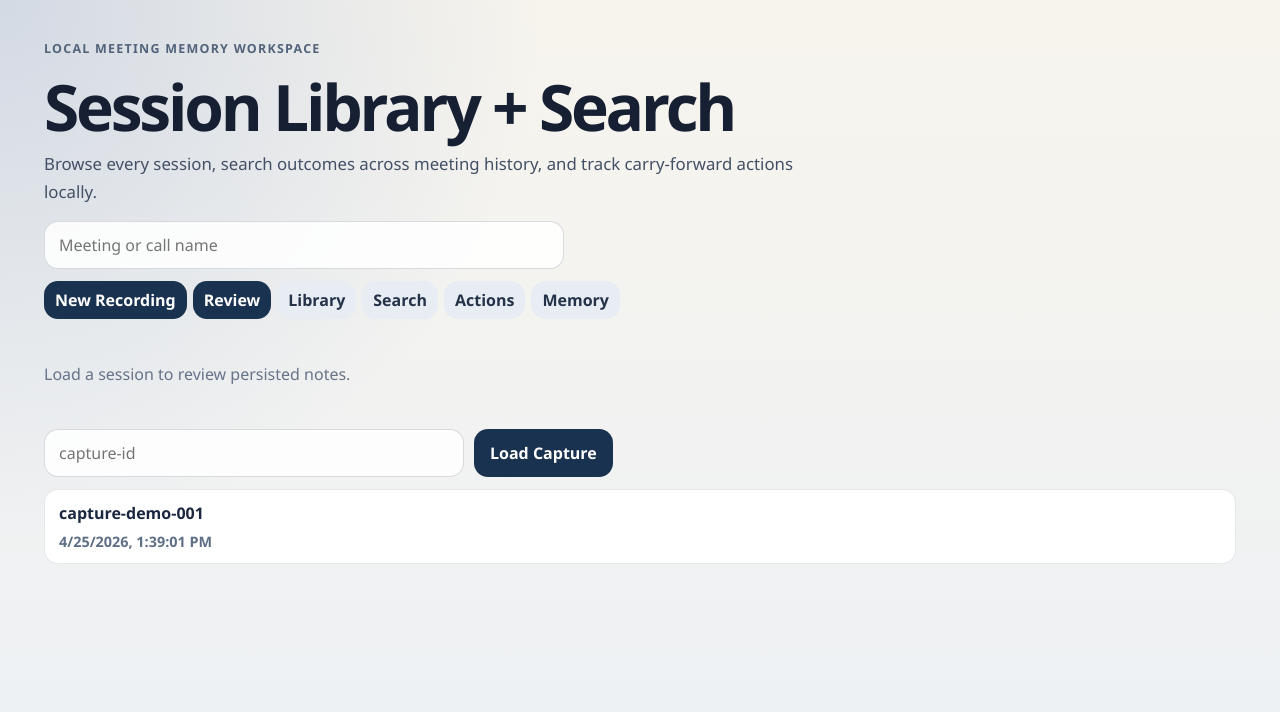
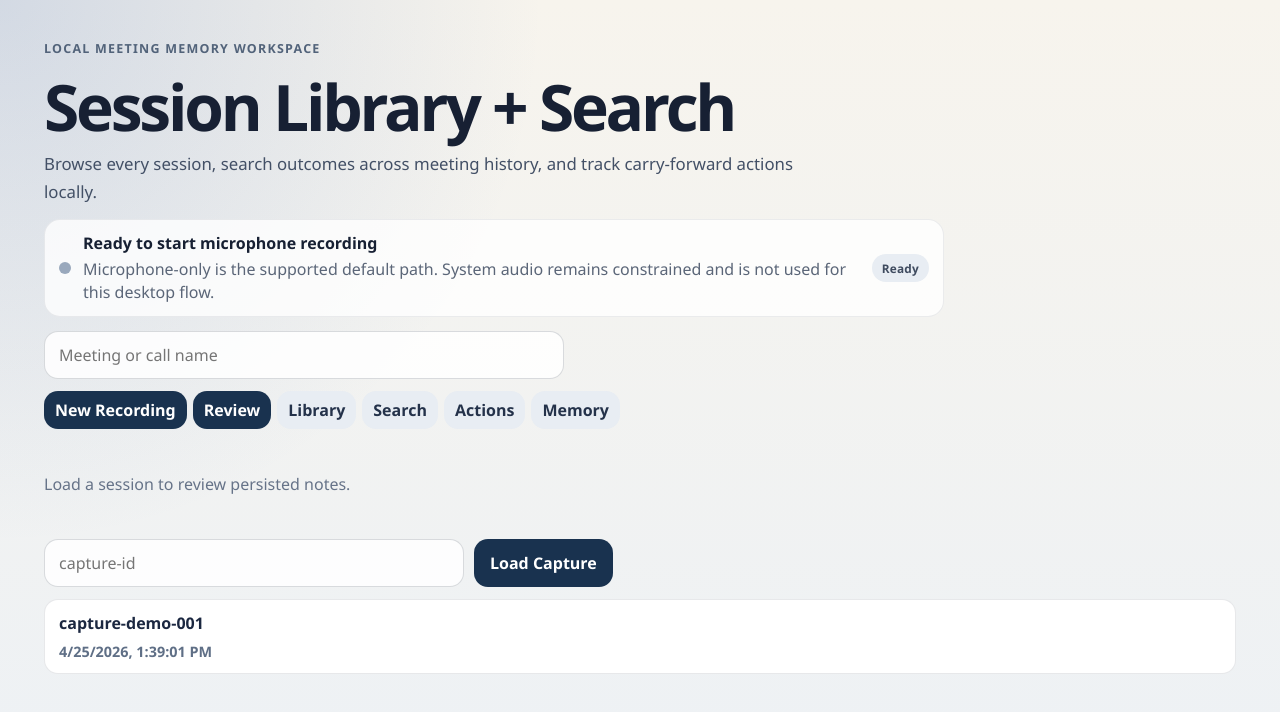
Before and after one commit to BalinII/local-meeting-notes, a React (Vite) app in the folder app/: page / in a window 1280 px wide. Shown: the top 712 px of the page. Built offline with nearby package versions, Linux system fonts and the light colour scheme.

Commit message:
Improve recording confidence and processing state feedback

```diff
--- a/app/src/components/AppShell.tsx
+++ b/app/src/components/AppShell.tsx
@@ -29,6 +29,7 @@ import {
   type SessionOverview,
   type SummaryOutput,
 } from "../lib/reviewApi";
+import { recordingConfidenceForState } from "../lib/recordingConfidence";
 
 type WorkspaceTab = "review" | "library" | "search" | "actions" | "memory";
 type ActionGroupMode = "status" | "session" | "owner";
@@ -189,7 +190,7 @@ export function AppShell() {
 
   async function handleNewRecording() {
     setIsRecordingBusy(true);
-    setStatus("Creating and starting microphone recording...");
+    setStatus("Creating the session and opening microphone capture...");
     try {
       const created = await createRecordingSession(newRecordingTitle);
       setRecordingSession({ ...created, lifecycle_state: "starting" });
@@ -202,7 +203,9 @@ export function AppShell() {
       setStatus(`Recording ${started.display_name || started.capture_id}.`);
       await refreshLibrary();
     } catch (error) {
-      setStatus(error instanceof Error ? error.message : String(error));
+      const message = error instanceof Error ? error.message : String(error);
+      setStatus(message);
+      setRecordingSession((current) => current ? { ...current, lifecycle_state: "processing_failed", last_error: message } : current);
     } finally {
       setIsRecordingBusy(false);
     }
@@ -211,7 +214,8 @@ export function AppShell() {
   async function handlePauseRecording() {
     if (!recordingSession) return;
     setIsRecordingBusy(true);
-    setStatus("Pausing recording...");
+    setRecordingSession({ ...recordingSession, lifecycle_state: "pausing" });
+    setStatus("Pausing after the current audio chunk closes...");
     try {
       const paused = await pauseRecordingSession(recordingSession.capture_id);
       setRecordingSession(paused);
@@ -227,6 +231,7 @@ export function AppShell() {
   async function handleResumeRecording() {
     if (!recordingSession) return;
     setIsRecordingBusy(true);
+    setRecordingSession({ ...recordingSession, lifecycle_state: "resuming" });
     setStatus("Resuming microphone recording...");
     try {
       const resumed = await resumeRecordingSession(recordingSession.capture_id);
@@ -243,9 +248,20 @@ export function AppShell() {
   async function handleStopRecording() {
     if (!recordingSession) return;
     setIsRecordingBusy(true);
-    setStatus("Stopping and processing recording...");
+    const captureToStop = recordingSession.capture_id;
+    setRecordingSession({ ...recordingSession, lifecycle_state: "stopping" });
+    setStatus("Stopping capture, closing the current chunk, then processing locally...");
+    const processingTimer = window.setTimeout(() => {
+      setRecordingSession((current) => (
+        current?.capture_id === captureToStop
+          ? { ...current, lifecycle_state: "processing" }
+          : current
+      ));
+      setStatus("Processing locally: transcribing, diarizing, summarizing, and extracting outcomes...");
+    }, 1200);
     try {
-      const stopped = await stopRecordingSession(recordingSession.capture_id);
+      const stopped = await stopRecordingSession(captureToStop);
+      window.clearTimeout(processingTimer);
       setRecordingSession(stopped);
       await refreshAll();
       if (stopped.lifecycle_state === "review_ready" || stopped.lifecycle_state === "reviewed" || stopped.lifecycle_state === "exported") {
@@ -254,7 +270,10 @@ export function AppShell() {
         setStatus(stopped.last_error || `${stopped.display_name || stopped.capture_id} is ${stopped.lifecycle_state}.`);
       }
     } catch (error) {
-      setStatus(error instanceof Error ? error.message : String(error));
+      window.clearTimeout(processingTimer);
+      const message = error instanceof Error ? error.message : String(error);
+      setStatus(message);
+      setRecordingSession((current) => current ? { ...current, lifecycle_state: "processing_failed", last_error: message } : current);
     } finally {
       setIsRecordingBusy(false);
     }
@@ -276,6 +295,10 @@ export function AppShell() {
     const filterText = actionFilter === "carried-forward" ? "carried forward" : actionFilter;
     return count ? `${count} ${count === 1 ? "item" : "items"} shown · ${filterText} · sorted by ${actionSort}` : "No action items match this view.";
   }, [actionFilter, actionItems.length, actionSort, isActionsLoading]);
+  const recordingConfidence = recordingConfidenceForState(
+    recordingSession?.lifecycle_state,
+    recordingSession?.last_error,
+  );
 
   return (
     <main className="app-shell">
@@ -283,6 +306,14 @@ export function AppShell() {
         <p className="eyebrow">Local Meeting Memory Workspace</p>
         <h1>Session Library + Search</h1>
         <p className="hero-copy">Browse every session, search outcomes across meeting history, and track carry-forward actions locally.</p>
+        <div className={`recording-confidence confidence-${recordingConfidence.tone}`}>
+          <div className={`recording-dot ${recordingConfidence.active ? "active" : ""}`} aria-hidden="true" />
+          <div>
+            <strong>{recordingConfidence.headline}</strong>
+            <p>{recordingConfidence.detail}</p>
+          </div>
+          <span className="status-pill subtle">{recordingConfidence.label}</span>
+        </div>
         <div className="capture-toolbar recording-name-row">
           <input
             aria-label="Meeting or call name"
@@ -307,19 +338,27 @@ export function AppShell() {
               <p className="capture-row-meta">{recordingSession.capture_id}</p>
             </div>
             <div className="badge-row">
-              <span className={`status-pill session-${recordingSession.lifecycle_state}`}>{recordingSession.lifecycle_state}</span>
+              <span className={`status-pill session-${recordingSession.lifecycle_state}`}>{formatState(recordingSession.lifecycle_state)}</span>
               <span className="status-pill subtle">Microphone only</span>
+              <span className="status-pill subtle">Local chunks</span>
             </div>
+            <p className="recording-state-note">{recordingConfidence.detail}</p>
             {recordingSession.last_error ? <p className="error-text">{recordingSession.last_error}</p> : null}
             <div className="recording-controls">
-              {recordingSession.lifecycle_state === "recording" && (
-                <button className="secondary-button" onClick={() => void handlePauseRecording()} disabled={isRecordingBusy}>Pause</button>
+              {(recordingSession.lifecycle_state === "recording" || recordingSession.lifecycle_state === "pausing") && (
+                <button className="secondary-button" onClick={() => void handlePauseRecording()} disabled={isRecordingBusy}>
+                  {recordingSession.lifecycle_state === "pausing" ? "Pausing..." : "Pause"}
+                </button>
               )}
-              {recordingSession.lifecycle_state === "paused" && (
-                <button onClick={() => void handleResumeRecording()} disabled={isRecordingBusy}>Resume</button>
+              {(recordingSession.lifecycle_state === "paused" || recordingSession.lifecycle_state === "resuming") && (
+                <button onClick={() => void handleResumeRecording()} disabled={isRecordingBusy}>
+                  {recordingSession.lifecycle_state === "resuming" ? "Resuming..." : "Resume"}
+                </button>
               )}
-              {(recordingSession.lifecycle_state === "recording" || recordingSession.lifecycle_state === "paused") && (
-                <button onClick={() => void handleStopRecording()} disabled={isRecordingBusy}>Stop and Process</button>
+              {(["recording", "paused", "pausing", "resuming", "stopping", "processing"].includes(recordingSession.lifecycle_state)) && (
+                <button onClick={() => void handleStopRecording()} disabled={isRecordingBusy || recordingSession.lifecycle_state === "processing"}>
+                  {recordingSession.lifecycle_state === "stopping" || recordingSession.lifecycle_state === "processing" ? "Working..." : "Stop and Process"}
+                </button>
               )}
             </div>
           </div>
--- /dev/null
+++ b/app/src/lib/recordingConfidence.ts
@@ -0,0 +1,102 @@
+export type RecordingConfidence = {
+  label: string;
+  headline: string;
+  detail: string;
+  tone: "neutral" | "active" | "waiting" | "ready" | "error";
+  active: boolean;
+};
+
+export function recordingConfidenceForState(
+  lifecycleState: string | null | undefined,
+  lastError?: string | null,
+): RecordingConfidence {
+  const state = (lifecycleState || "draft").trim();
+  if (lastError || state === "processing_failed") {
+    return {
+      label: "Needs attention",
+      headline: "Recording or processing needs attention",
+      detail: lastError || "Processing did not finish. Check the session error and retry with a known-good capture if needed.",
+      tone: "error",
+      active: false,
+    };
+  }
+  if (state === "starting") {
+    return {
+      label: "Starting",
+      headline: "Opening the local microphone capture",
+      detail: "The app is creating the session and starting the microphone stream.",
+      tone: "waiting",
+      active: true,
+    };
+  }
+  if (state === "recording") {
+    return {
+      label: "Recording active",
+      headline: "Microphone recording is active",
+      detail: "Audio chunks are being written locally. Keep this window open while the meeting is running.",
+      tone: "active",
+      active: true,
+    };
+  }
+  if (state === "pausing") {
+    return {
+      label: "Pausing",
+      headline: "Pausing after the current chunk closes",
+      detail: "Pause is cooperative, so the app may wait briefly for the active audio chunk to finish writing.",
+      tone: "waiting",
+      active: true,
+    };
+  }
+  if (state === "paused") {
+    return {
+      label: "Paused",
+      headline: "Recording is paused",
+      detail: "No new audio is being captured. Resume when the meeting continues, or stop and process the saved chunks.",
+      tone: "neutral",
+      active: false,
+    };
+  }
+  if (state === "resuming") {
+    return {
+      label: "Resuming",
+      headline: "Reopening the local microphone capture",
+      detail: "The app is reconnecting to the microphone and will show recording once capture is active.",
+      tone: "waiting",
+      active: true,
+    };
+  }
+  if (state === "stopping") {
+    return {
+      label: "Stopping",
+      headline: "Closing the current chunk before processing",
+      detail: "The app is stopping capture cooperatively, then will process the saved audio locally.",
+      tone: "waiting",
+      active: true,
+    };
+  }
+  if (state === "processing") {
+    return {
+      label: "Processing locally",
+      headline: "Processing saved audio on this machine",
+      detail: "Transcription, diarization, summaries, and extraction can take a little while. The app has not joined the meeting or sent audio to a cloud service.",
+      tone: "waiting",
+      active: false,
+    };
+  }
+  if (state === "review_ready" || state === "reviewed" || state === "final" || state === "exported") {
+    return {
+      label: "Ready for review",
+      headline: "Notes are ready to review",
+      detail: "Open the session to review summaries, extracted outcomes, and exports.",
+      tone: "ready",
+      active: false,
+    };
+  }
+  return {
+    label: "Ready",
+    headline: "Ready to start microphone recording",
+    detail: "Microphone-only is the supported default path. System audio remains constrained and is not used for this desktop flow.",
+    tone: "neutral",
+    active: false,
+  };
+}
--- a/app/src/styles/app.css
+++ b/app/src/styles/app.css
@@ -152,6 +152,58 @@ textarea {
 .status-line,
 .muted {
   color: #667388;
+}
+
+.recording-confidence {
+  align-items: center;
+  border: 1px solid rgba(23, 32, 51, 0.08);
+  border-radius: 16px;
+  background: rgba(255, 255, 255, 0.78);
+  display: grid;
+  gap: 12px;
+  grid-template-columns: auto minmax(0, 1fr) auto;
+  max-width: 900px;
+  padding: 12px 14px;
+}
+
+.recording-confidence strong {
+  display: block;
+  margin-bottom: 4px;
+}
+
+.recording-confidence p,
+.recording-state-note {
+  color: #5b6678;
+  line-height: 1.45;
+  margin: 0;
+}
+
+.confidence-active {
+  border-color: rgba(52, 162, 107, 0.25);
+}
+
+.confidence-waiting {
+  border-color: rgba(63, 131, 204, 0.22);
+}
+
+.confidence-ready {
+  border-color: rgba(52, 162, 107, 0.2);
+}
+
+.confidence-error {
+  border-color: rgba(199, 85, 73, 0.28);
+}
+
+.recording-dot {
+  width: 12px;
+  height: 12px;
+  border-radius: 999px;
+  background: #99a8bc;
+}
+
+.recording-dot.active {
+  background: #34a26b;
+  box-shadow: 0 0 0 6px rgba(52, 162, 107, 0.14);
 }
 
 .review-layout {
@@ -510,6 +562,14 @@ textarea {
   color: #245984;
 }
 
+.status-pill.session-starting,
+.status-pill.session-pausing,
+.status-pill.session-resuming,
+.status-pill.session-stopping {
+  background: #e0efff;
+  color: #245984;
+}
+
 .status-pill.session-processing_failed {
   background: #fbe4e1;
   color: #8b2d22;
```
Also changed, not shown: 3 other files (tests, documents, lock files or other folders).
